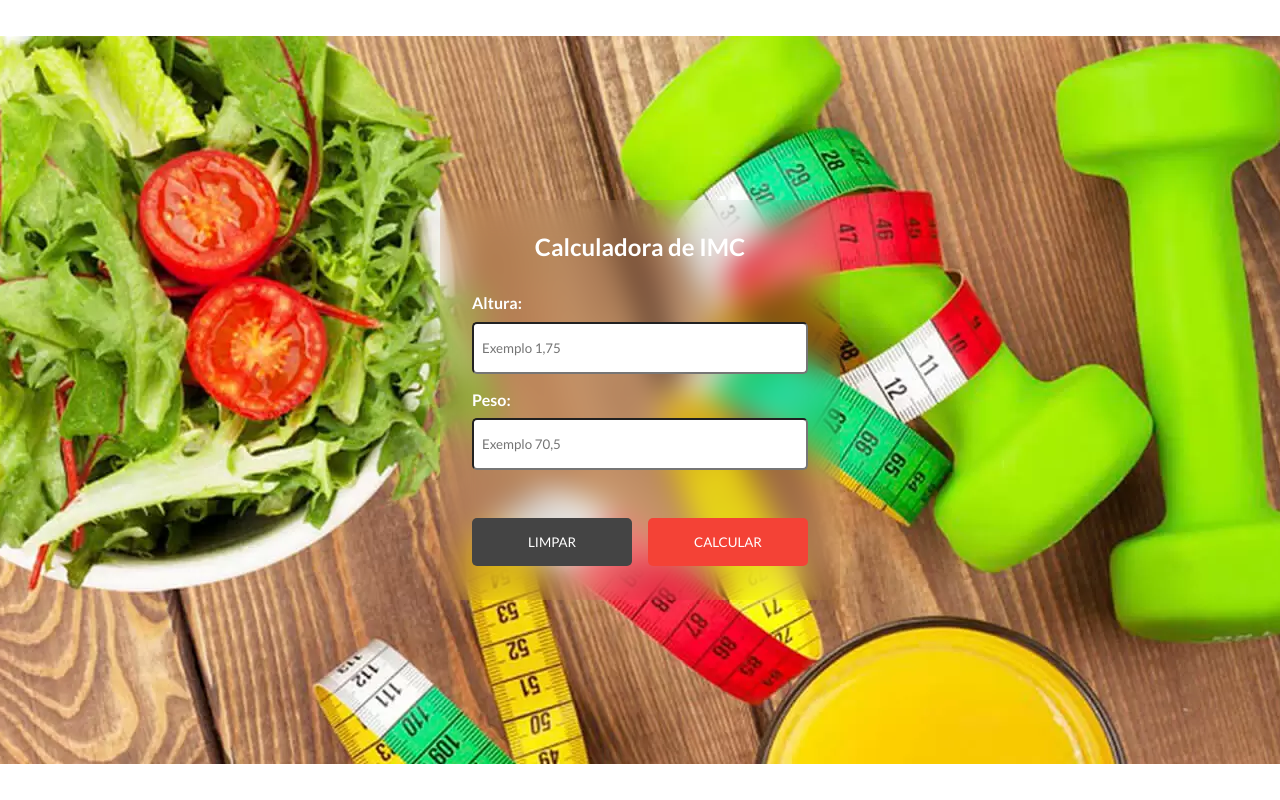
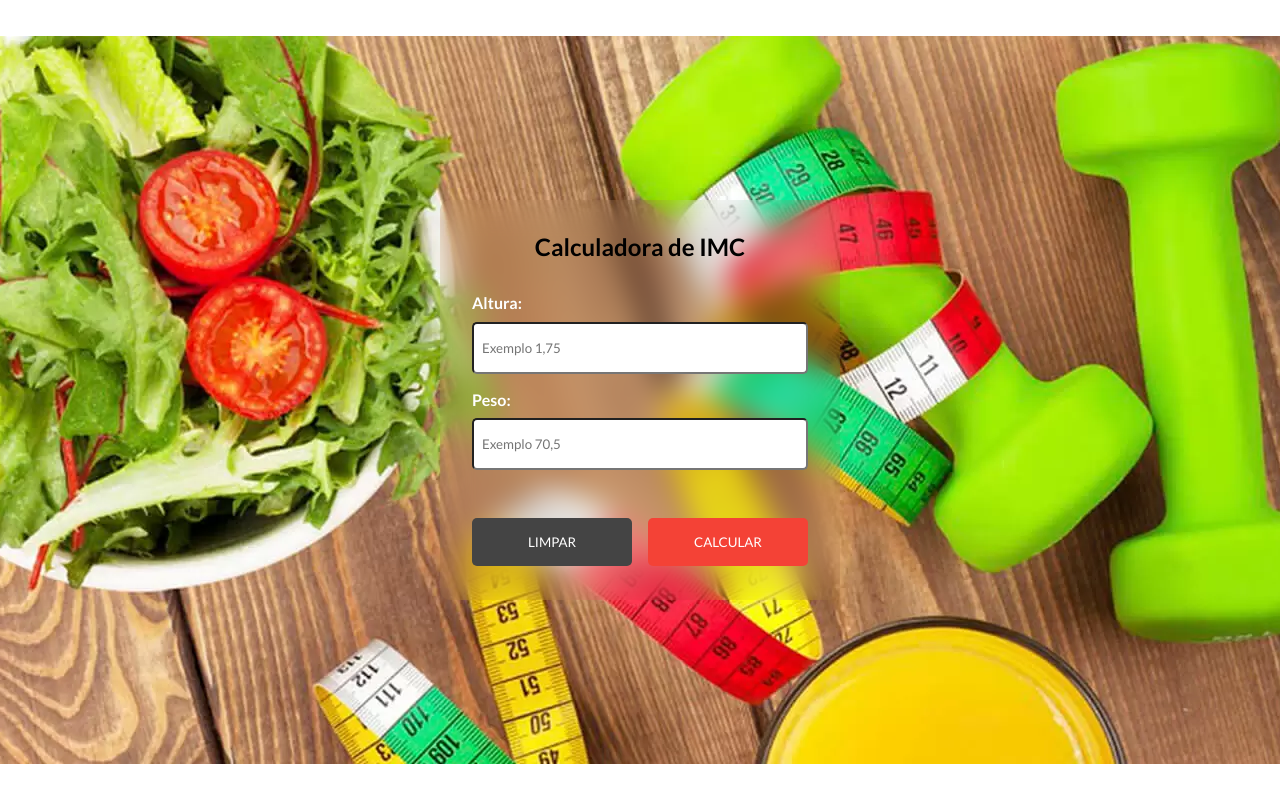
Before and after one commit to EmsonFranca/Calculadora_de_IMC, a plain HTML site: page index.html in a window 1280 px wide. Drawn offline with Linux system fonts and the light colour scheme.

Commit message:
:ok_hand: style: cor da fonte

```diff
--- a/css/style.css
+++ b/css/style.css
@@ -7,6 +7,7 @@
 :root{
     --cor-do-container: #e6000000;
     --cor-branca: #FFFFFF;
+    --cor-preta: #000000;
     --cor-do-botao: #F44236;
     --cor-cinza: #444;
     --cor-cinza-claro: #CCC;
@@ -24,7 +25,7 @@ body{
     justify-content: center;
     align-items: center;
     height: 100vh;
-    color: var(--cor-branca);
+    color: var(--cor-preta);
 }
 
 .hide{
```
